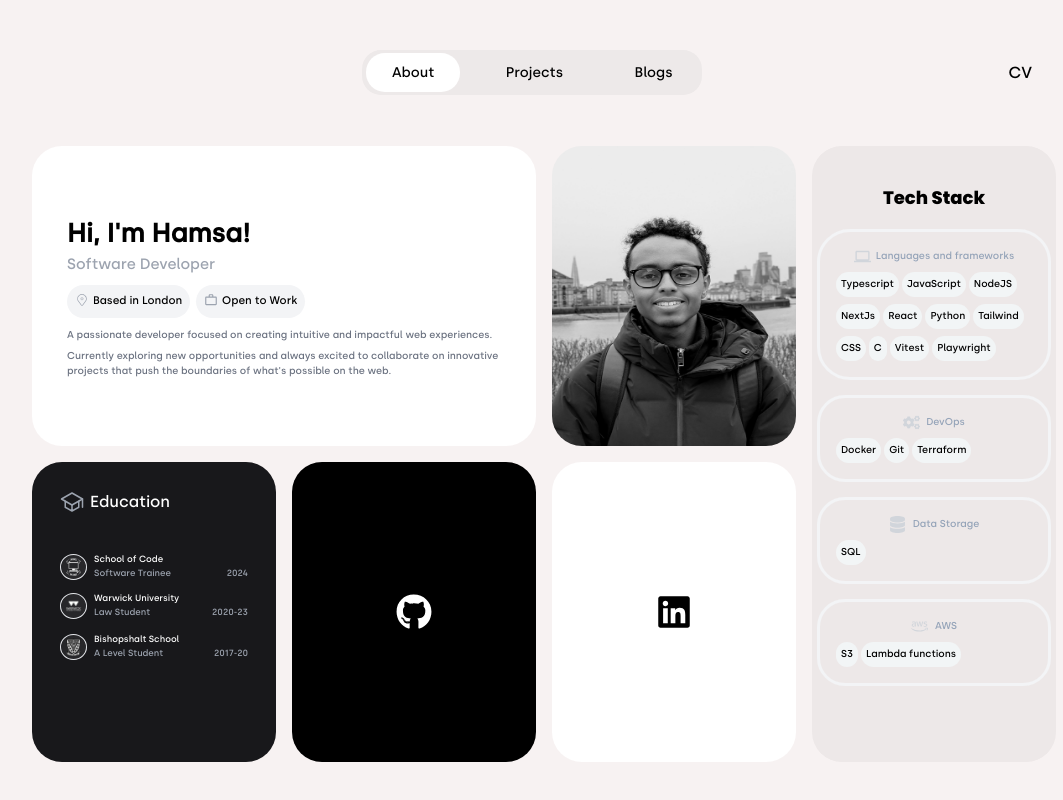
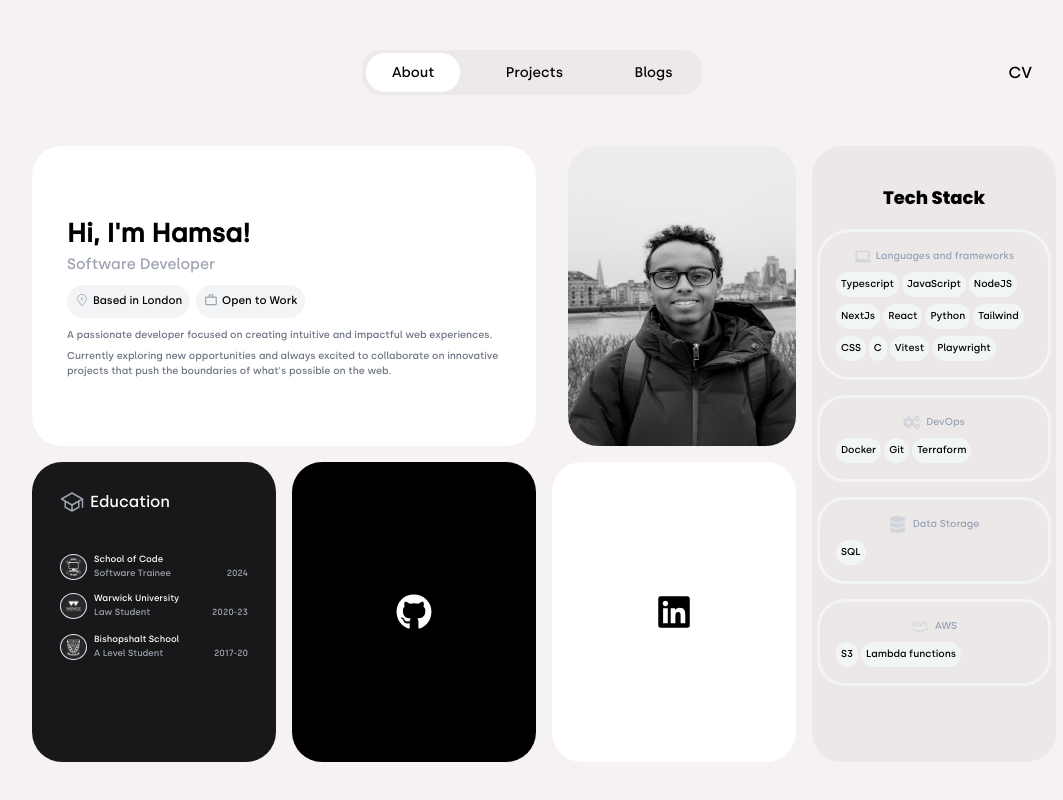
Before and after one commit to DonHamsa/myPortfolio, a Next.js app: page / in a window 1280 px wide. Shown: the top 800 px of the page, without its empty margins (96-1159 px from the left). Built offline with nearby package versions, Linux system fonts and the light colour scheme.

Commit message:
resized my profile pic

```diff
--- a/src/components/ProfileImage/ProfileImage.jsx
+++ b/src/components/ProfileImage/ProfileImage.jsx
@@ -1,7 +1,7 @@
 export default function ProfileImage() {
   return (
     <div className='lg:w-full lg:h-full h-[208px] rounded-[30px] overflow-hidden flex justify-center w-[100%]'>
-      <img src="/ProfileImage.jpg" className="h-full lg:w-full w-[100%] rounded-[30px] scale-110 "></img>
+      <img src="/ProfileImage.jpg" className="h-full lg:w-full w-[100%] rounded-[30px]  translate-x-4"></img>
     </div>
   );
 }
```
